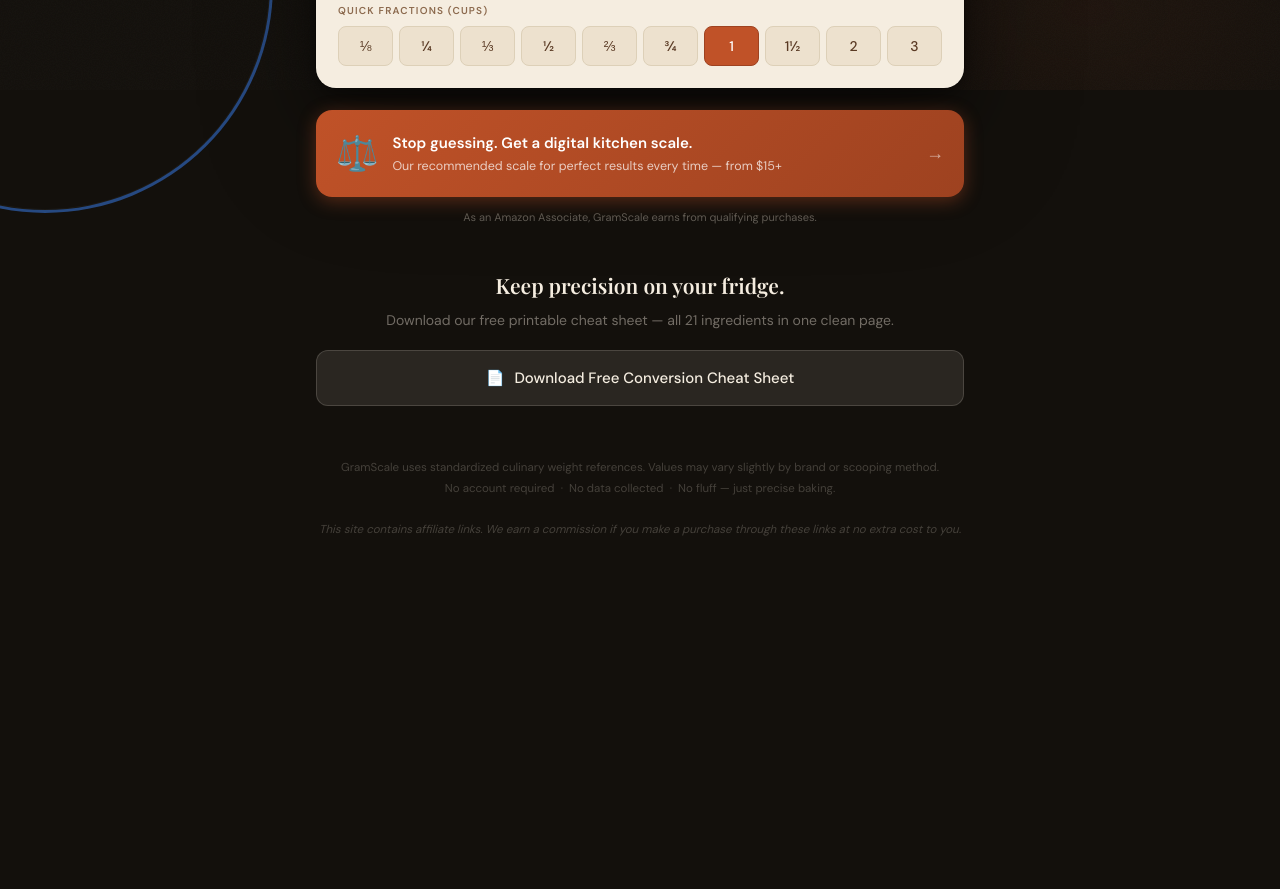
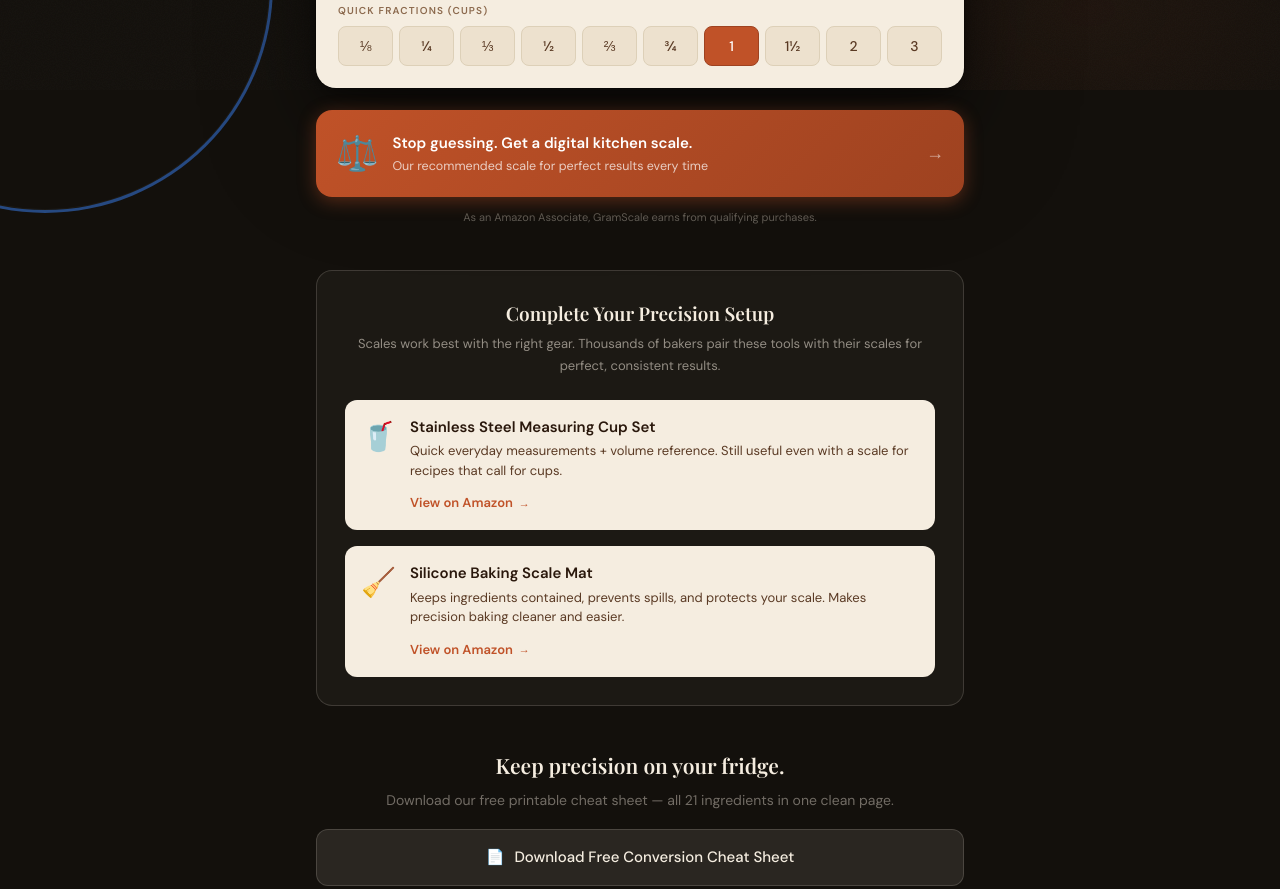
Before and after one commit to richardstefani/CupToGramsCoverter, a website: page index.html in a window 1280 px wide. Shown: the part 710-1599 px from the top of the page. Before the commit the page ends 1331 px from the top, so only its background shows below. Drawn offline with nearby package versions, Linux system fonts and the light colour scheme; a web font is replaced by a local one.

Commit message:
Add files via upload

```diff
--- a/index.html
+++ b/index.html
@@ -515,11 +515,11 @@
         <!-- Scale CTA -->
         <div class="cta-wrap rise rise-d3" style="margin-top:22px;">
             <div class="cta-pulse"></div>
-            <a class="cta-link" href="https://amzn.to/4nEGIjk" target="_blank" rel="noopener noreferrer">
+            <a class="cta-link" href="https://amzn.to/49bdhzj" target="_blank" rel="noopener noreferrer">
                 <div class="cta-icon">⚖️</div>
                 <div style="flex:1;min-width:0;">
                     <div class="cta-title">Stop guessing. Get a digital kitchen scale.</div>
-                    <div class="cta-sub">Our recommended scale for perfect results every time — from $15+</div>
+                    <div class="cta-sub">Our recommended scale for perfect results every time</div>
                 </div>
                 <div class="cta-arrow">→</div>
             </a>
@@ -530,8 +530,50 @@
             As an Amazon Associate, GramScale earns from qualifying purchases.
         </p>
 
+        <!-- Complete Your Setup -->
+        <div style="margin-top:44px;padding:28px;background:rgba(245,237,224,0.04);border:1.5px solid var(--border-mid);border-radius:16px;">
+            <div class="font-display" style="font-size:19px;font-weight:600;color:var(--parchment);margin-bottom:6px;text-align:center;">
+                Complete Your Precision Setup
+            </div>
+            <p style="font-size:13px;color:rgba(245,237,224,0.55);text-align:center;margin-bottom:22px;line-height:1.7;">
+                Scales work best with the right gear. Thousands of bakers pair these tools with their scales for perfect, consistent results.
+            </p>
+
+            <!-- Product 1: Measuring Cups -->
+            <div style="margin-bottom:16px;padding:16px;background:var(--parchment);border-radius:12px;color:var(--text);">
+                <div style="display:flex;gap:14px;align-items:flex-start;">
+                    <div style="font-size:28px;flex-shrink:0;">🥤</div>
+                    <div style="flex:1;">
+                        <div style="font-weight:600;font-size:15px;margin-bottom:3px;">Stainless Steel Measuring Cup Set</div>
+                        <p style="font-size:13px;color:var(--text-mid);margin-bottom:10px;line-height:1.5;">
+                            Quick everyday measurements + volume reference. Still useful even with a scale for recipes that call for cups.
+                        </p>
+                        <a href="https://amzn.to/4tIl6DY" target="_blank" rel="noopener noreferrer" style="display:inline-flex;align-items:center;gap:6px;font-size:13px;font-weight:600;color:var(--terra);text-decoration:none;transition:opacity 0.2s;opacity:1;" onmouseover="this.style.opacity='0.7'" onmouseout="this.style.opacity='1';">
+                            View on Amazon <span style="font-size:11px;">→</span>
+                        </a>
+                    </div>
+                </div>
+            </div>
+
+            <!-- Product 2: Scale Mat -->
+            <div style="padding:16px;background:var(--parchment);border-radius:12px;color:var(--text);">
+                <div style="display:flex;gap:14px;align-items:flex-start;">
+                    <div style="font-size:28px;flex-shrink:0;">🧹</div>
+                    <div style="flex:1;">
+                        <div style="font-weight:600;font-size:15px;margin-bottom:3px;">Silicone Baking Scale Mat</div>
+                        <p style="font-size:13px;color:var(--text-mid);margin-bottom:10px;line-height:1.5;">
+                            Keeps ingredients contained, prevents spills, and protects your scale. Makes precision baking cleaner and easier.
+                        </p>
+                        <a href="https://amzn.to/49WaJ8l" target="_blank" rel="noopener noreferrer" style="display:inline-flex;align-items:center;gap:6px;font-size:13px;font-weight:600;color:var(--terra);text-decoration:none;transition:opacity 0.2s;opacity:1;" onmouseover="this.style.opacity='0.7'" onmouseout="this.style.opacity='1';">
+                            View on Amazon <span style="font-size:11px;">→</span>
+                        </a>
+                    </div>
+                </div>
+            </div>
+        </div>
+
         <!-- Cheat Sheet -->
-        <div class="rise rise-d4" style="margin-top:44px;text-align:center;">
+        <div style="margin-top:44px;text-align:center;">
             <div class="font-display" style="font-size:21px;font-weight:600;color:var(--parchment);margin-bottom:8px;">
                 Keep precision on your fridge.
             </div>
```
